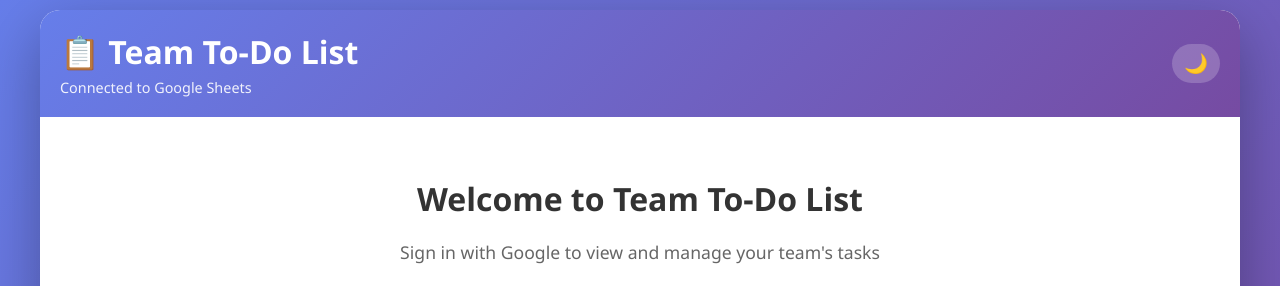
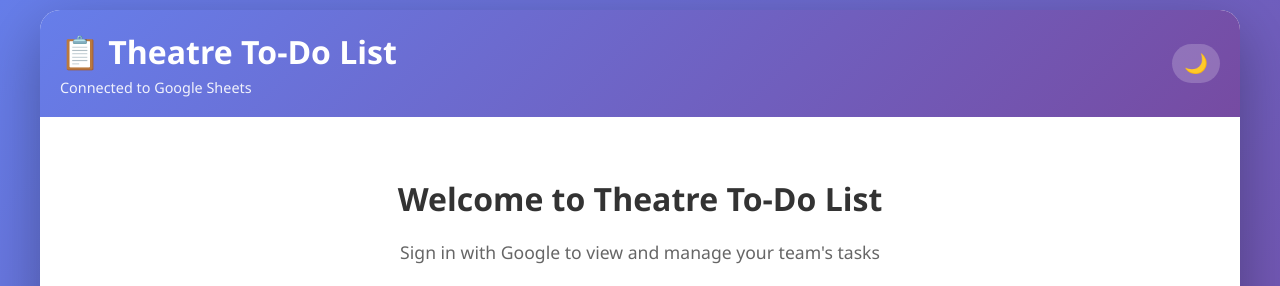
Before and after one commit to Sparky-CSC/Theatre-To-Do-List, a plain HTML site: page index.html in a window 1280 px wide. Shown: the top 286 px of the page. Drawn offline with nearby package versions, Linux system fonts and the light colour scheme.

Commit message:
Change title references from 'Team' to 'Theatre'

```diff
--- a/index.html
+++ b/index.html
@@ -170,7 +170,7 @@
   <div class="container">
     <div class="header">
       <div class="header-left">
-        <h1>📋 Team To-Do List</h1>
+        <h1>📋 Theatre To-Do List</h1>
         <p>Connected to Google Sheets</p>
       </div>
       <div class="header-right">
@@ -184,7 +184,7 @@
     </div>
 
     <div class="login-screen" id="loginScreen">
-      <h2>Welcome to Team To-Do List</h2>
+      <h2>Welcome to Theatre To-Do List</h2>
       <p>Sign in with Google to view and manage your team's tasks</p>
       <button class="google-signin-btn" onclick="handleSignIn()">
         <svg class="google-icon" viewBox="0 0 24 24" aria-hidden="true">
@@ -1215,7 +1215,7 @@
     function exportToPDF() {
       const { jsPDF } = window.jspdf;
       const doc = new jsPDF();
-      doc.setFontSize(18); doc.text('Team To-Do List', 14, 20);
+      doc.setFontSize(18); doc.text('Theatre To-Do List', 14, 20);
       doc.setFontSize(10);
       doc.text(`Generated: ${new Date().toLocaleDateString()}`, 14, 28);
       doc.text(`Total Tasks: ${tasks.length}`, 14, 34);
```
